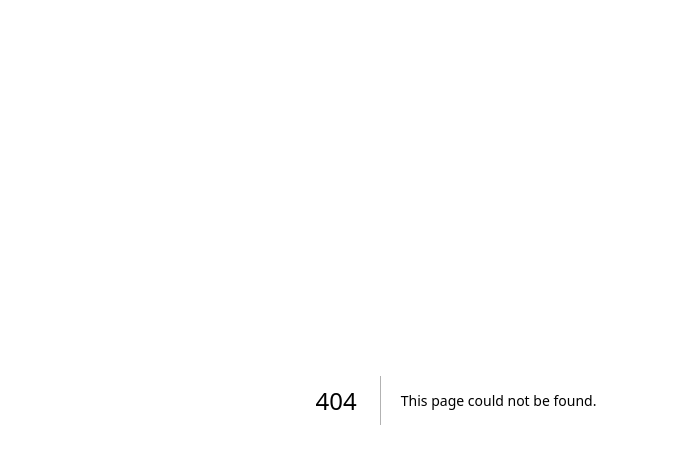
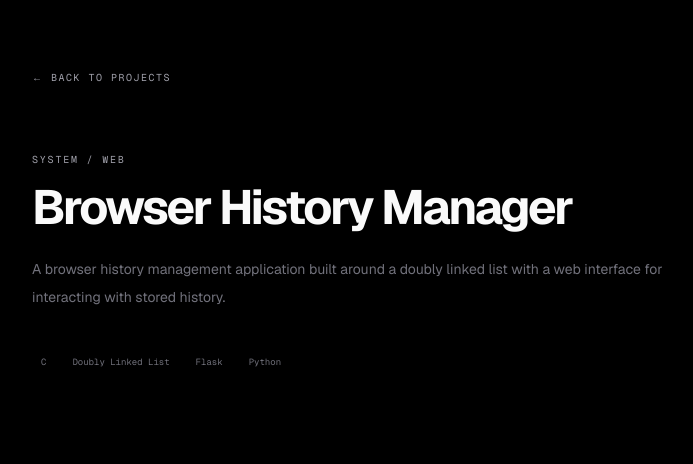
Before and after one commit to The-ZGod/portfolio, a Next.js app: page /projects/browser-history-manager in a window 1280 px wide. Before the commit this address had no page. Shown: the top 464 px of the page, without its empty margins (184-877 px from the left). Built offline with nearby package versions, Linux system fonts and the light colour scheme.

Commit message:
feat: connect project case studies

```diff
--- /dev/null
+++ b/src/app/projects/[slug]/page.tsx
@@ -0,0 +1,77 @@
+import { projects } from "@/data/projects";
+import Link from "next/link";
+
+type ProjectPageProps = {
+    params: Promise<{
+        slug: string;
+    }>;
+};
+
+export default async function ProjectPage({
+    params,
+}: ProjectPageProps) {
+    const { slug } = await params;
+
+    const project = projects.find((item) => item.id === slug);
+
+    if (!project) {
+        return (
+            <main className="flex min-h-screen items-center justify-center px-6">
+                <div className="text-center">
+                    <p className="font-technical text-[10px] uppercase tracking-[0.15em] text-zinc-400">
+                        404 / PROJECT NOT FOUND
+                    </p>
+
+                    <h1 className="mt-4 text-3xl font-bold tracking-tight">
+                        Project not found.
+                    </h1>
+
+                    <Link
+                        href="/"
+                        className="mt-8 inline-block font-technical text-[10px] uppercase tracking-[0.15em] text-zinc-500 underline underline-offset-4"
+                    >
+                        ← Back to portfolio
+                    </Link>
+                </div>
+            </main>
+        );
+    }
+
+    return (
+        <main className="min-h-screen">
+            <div className="mx-auto w-full max-w-4xl px-6 py-16">
+                <Link
+                    href="/#projects"
+                    className="font-technical text-[10px] uppercase tracking-[0.15em] text-zinc-400 transition-colors hover:text-zinc-900 dark:hover:text-white"
+                >
+                    ← Back to projects
+                </Link>
+
+                <div className="mt-16">
+                    <p className="font-technical text-[10px] uppercase tracking-[0.18em] text-zinc-400">
+                        {project.category}
+                    </p>
+
+                    <h1 className="mt-4 text-5xl font-bold tracking-[-0.05em]">
+                        {project.title}
+                    </h1>
+
+                    <p className="mt-6 max-w-2xl text-sm leading-7 text-zinc-500">
+                        {project.description}
+                    </p>
+
+                    <div className="mt-10 flex flex-wrap gap-2">
+                        {project.technologies.map((technology) => (
+                            <span
+                                key={technology}
+                                className="border border-black/10 px-2 py-1 font-technical text-[9px] text-zinc-500 dark:border-white/10"
+                            >
+                                {technology}
+                            </span>
+                        ))}
+                    </div>
+                </div>
+            </div>
+        </main>
+    );
+}
--- a/src/components/ProjectsGrid.tsx
+++ b/src/components/ProjectsGrid.tsx
@@ -1,3 +1,4 @@
+import Link from "next/link";
 import { projects } from "@/data/projects";
 
 export default function ProjectsGrid() {
@@ -54,12 +55,12 @@ export default function ProjectsGrid() {
                             </a>
                         )}
 
-                        <button
-                            type="button"
-                            className="font-technical text-[9px] uppercase tracking-[0.1em] text-zinc-500 transition-colors hover:text-[var(--foreground)]"
+                        <Link
+                            href={`/projects/${project.id}`}
+                            className="font-technical text-[9px] uppercase tracking-[0.12em] text-zinc-400 transition-colors hover:text-zinc-900 dark:hover:text-white"
                         >
                             Case Study →
-                        </button>
+                        </Link>
                     </div>
                 </article>
             ))}
```
